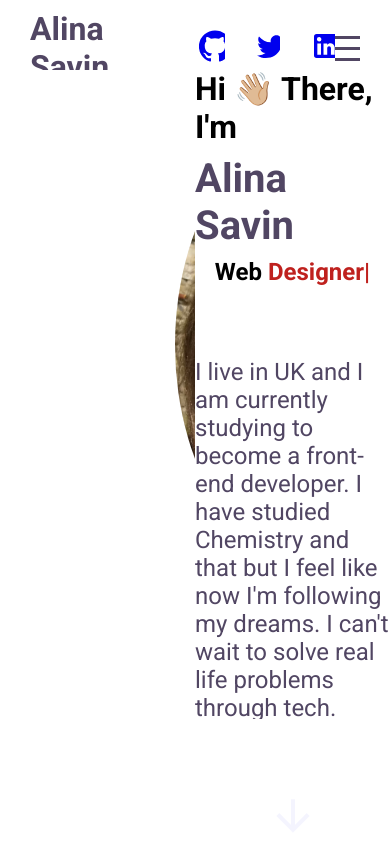
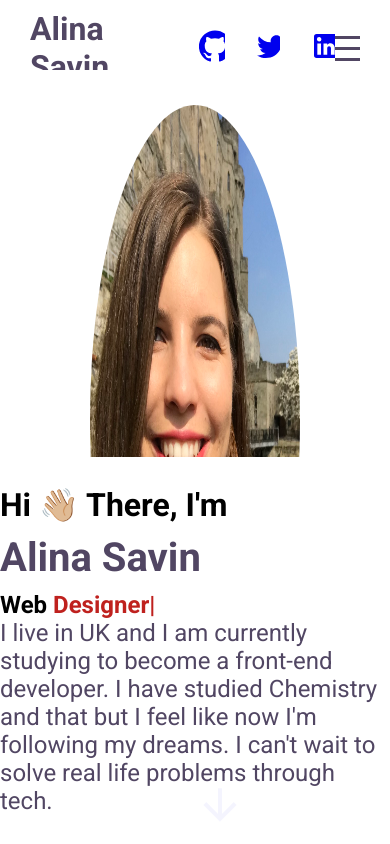
Before and after one commit to SchoolOfCode/w18_new-technology-example-alinasavin, a React (Create React App) app in the folder portfolio-sass/: page / in a window 390 px wide. Built offline with nearby package versions, Linux system fonts and the light colour scheme; the HTML template or start-up script is replaced by a standard one.

Commit message:
mobile responsive mixin

```diff
--- a/portfolio-sass/src/components/intro/intro.scss
+++ b/portfolio-sass/src/components/intro/intro.scss
@@ -3,6 +3,13 @@
 .intro {
   background-color: $secondaryColor;
   display: flex;
+  overflow: hidden;
+
+  //responsible for mobile using mixin
+  @include mobile {
+    flex-direction: column;
+    align-items: center;
+  }
 
   .left {
     flex: 0.5;
@@ -17,11 +24,16 @@
       width: 700px;
       height: 700px;
       @include flexJustify(center);
+      // float: right;
+      img {
+        width: 60%;
+        border-radius: 50%;
+        height: 90%;
+        // margin-bottom: 150px;
 
-      img {
-        width: 50%;
-        border-radius: 50%;
-        margin-bottom: 150px;
+        @include mobile {
+          width: 30%;
+        }
       }
     }
   }
@@ -32,8 +44,9 @@
     .wrapper {
       width: 100%;
       height: 100%;
-      padding-left: -20px;
-      @include flexCenter(column);
+      padding-right: 50px;
+      display: flex;
+      flex-direction: column;
       justify-content: center;
 
       h1 {
@@ -64,15 +77,20 @@
           }
         }
       }
+
       p {
         font-size: fontSize(medium);
         display: block;
-        margin-block-start: 3em;
-        margin-block-end: 3em;
-        margin-inline-start: 0px;
-        margin-inline-end: 0px;
+        // margin-block-start: 3em;
+        // margin-block-end: 3em;
+        // margin-inline-start: 0px;
+        // margin-inline-end: 0px;
         color: $mainColor;
       }
+      a {
+        position: absolute;
+        bottom: 10px;
+        left: 50%;
 
         .icon {
           font-size: 50px;
@@ -87,3 +105,4 @@
       }
     }
   }
+}
--- a/portfolio-sass/src/global.scss
+++ b/portfolio-sass/src/global.scss
@@ -37,3 +37,11 @@ $font-sizes: (
 @function fontSize($size-name) {
   @return map-get($font-sizes, $size-name);
 }
+
+$width: 768px;
+
+@mixin mobile {
+  @media (max-width: #{$width}) {
+    @content;
+  }
+}
```
Lines whose indentation alone changed are shown as unchanged.
